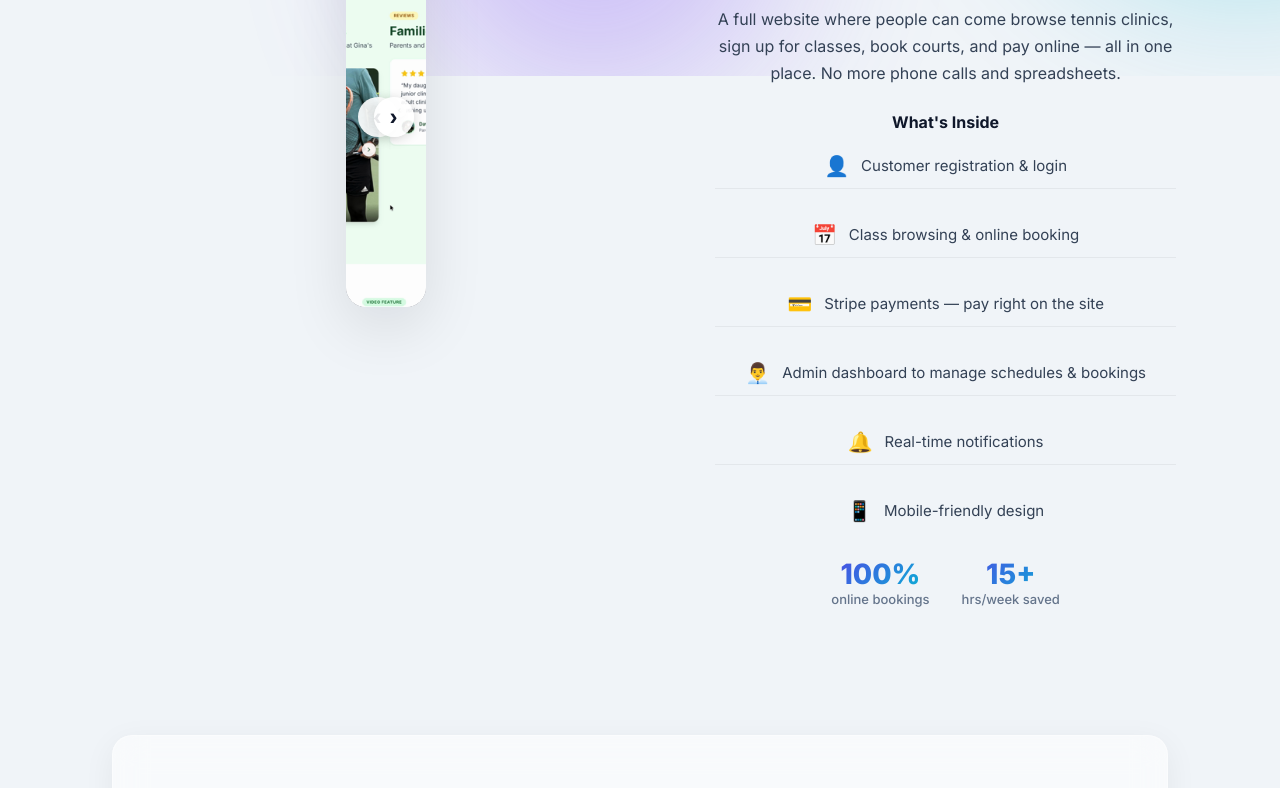
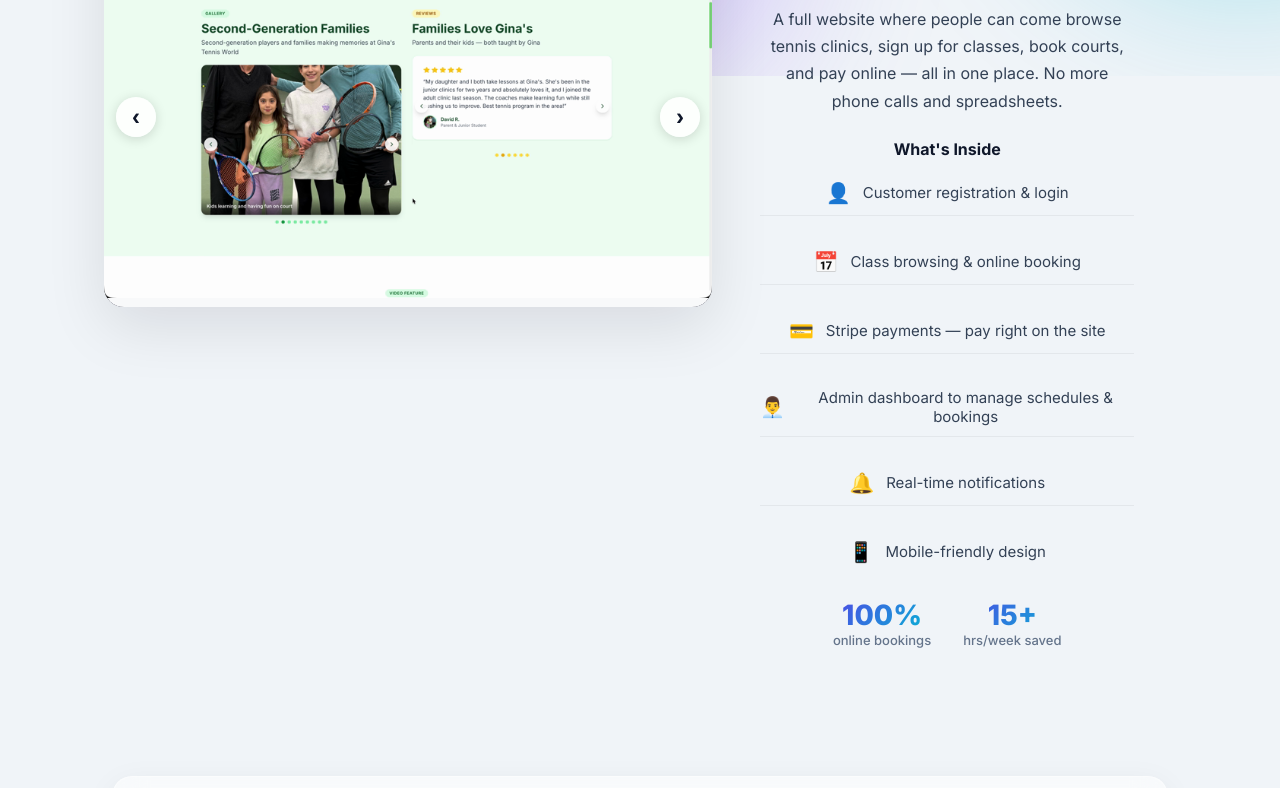
Before and after one commit to Hakerz-ag/Prism-AI-website, a website: page projects.html in a window 1280 px wide. Shown: the part 724-1512 px from the top of the page. Drawn offline with nearby package versions, Linux system fonts and the light colour scheme.

Commit message:
Fix Gina screenshots squished - proper aspect ratio and remove justify-items from project-detail

```diff
--- a/styles.css
+++ b/styles.css
@@ -395,10 +395,10 @@ body {
   display: grid;
   gap: 48px;
   align-items: center;
-  justify-items: center;
 }
 .about-grid {
   grid-template-columns: 1fr 360px;
+  justify-items: center;
 }
 .project-detail {
   grid-template-columns: 1.1fr 0.9fr;
@@ -863,6 +863,8 @@ body {
 .project-showcase {
   position: sticky;
   top: 100px;
+  width: 100%;
+  max-width: 100%;
 }
 
 /* Browser Mockup */
@@ -1189,6 +1191,7 @@ body {
   position: relative;
   min-height: 380px;
   overflow: hidden;
+  aspect-ratio: 16 / 10;
 }
 
 .browser-screenshot {
@@ -1196,8 +1199,8 @@ body {
   inset: 0;
   width: 100%;
   height: 100%;
-  object-fit: cover;
-  object-position: top;
+  object-fit: contain;
+  object-position: top center;
   opacity: 0;
   transition: opacity 0.5s ease;
 }
```
